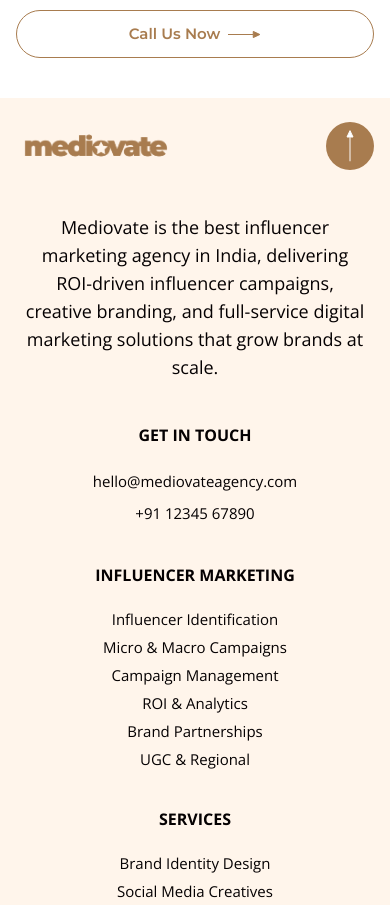
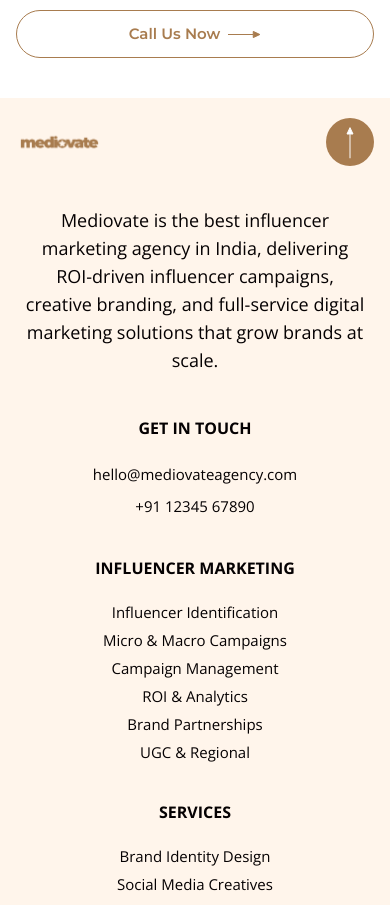
Before and after one commit to ritzmalik166-byte/mediovate, a Next.js app: page / in a window 390 px wide. Shown: the part 10583-11488 px from the top of the page. Built offline with nearby package versions, Linux system fonts and the light colour scheme.

Commit message:
new changes

```diff
--- a/src/components/home/FooterSection.tsx
+++ b/src/components/home/FooterSection.tsx
@@ -1,6 +1,6 @@
 "use client";
 
-import Image from "next/image";
+import MediovateLogo from "./MediovateLogo";
 
 const influencerMarketingLinks = [
   "Influencer Identification",
@@ -120,14 +120,7 @@
       <div className="section-container pt-5 md:pt-12 lg:pt-12 xl:pt-16">
         <div className="flex flex-col gap-10 md:gap-12 xl:grid xl:grid-cols-[221px_minmax(0,1fr)_164px] xl:items-start xl:gap-x-10 xl:gap-y-12 xl:text-left">
           <div className="flex w-full items-center justify-between max-lg:mx-auto max-lg:max-w-[400px] md:max-w-[480px] lg:max-w-none xl:col-start-1 xl:row-start-1 xl:justify-start">
-            <Image
-              src="/assets/Home/mediovate_logo.png"
-              alt="Mediovate"
-              width={221}
-              height={26}
-              className="block h-auto w-[160px] object-contain object-center md:w-[180px] lg:w-[180px] xl:w-[221px] xl:object-left"
-              style={{ height: "auto" }}
-            />
+            <MediovateLogo className="block" />
             <button
               type="button"
               onClick={scrollToTop}
--- /dev/null
+++ b/src/components/home/MediovateLogo.tsx
@@ -0,0 +1,23 @@
+import Image from "next/image";
+
+type MediovateLogoProps = {
+  priority?: boolean;
+  className?: string;
+};
+
+export default function MediovateLogo({
+  priority = false,
+  className = "",
+}: MediovateLogoProps) {
+  return (
+    <Image
+      src="/assets/Home/mediovate_logo.png"
+      alt="Mediovate"
+      width={190}
+      height={22}
+      priority={priority}
+      className={`object-contain max-lg:h-[30px] max-lg:w-auto max-lg:object-left lg:h-auto lg:w-auto ${className}`}
+      style={{ width: "auto" }}
+    />
+  );
+}
--- a/src/components/home/Navbar.tsx
+++ b/src/components/home/Navbar.tsx
@@ -2,6 +2,7 @@
 
 import Image from "next/image";
 import { useCallback, useEffect, useState } from "react";
+import MediovateLogo from "./MediovateLogo";
 
 const NAV_LINKS = [
   { label: "Home", sectionId: "hero" },
@@ -59,17 +60,7 @@
 }
 
 function Logo() {
-  return (
-    <Image
-      src="/assets/Home/mediovate_logo.png"
-      alt="Mediovate"
-      width={190}
-      height={22}
-      className="object-contain max-lg:h-[30px] max-lg:w-auto max-lg:object-left lg:h-auto lg:w-auto"
-      style={{ width: "auto" }}
-      priority
-    />
-  );
+  return <MediovateLogo priority />;
 }
 
 function scrollToSection(sectionId: string) {
```
